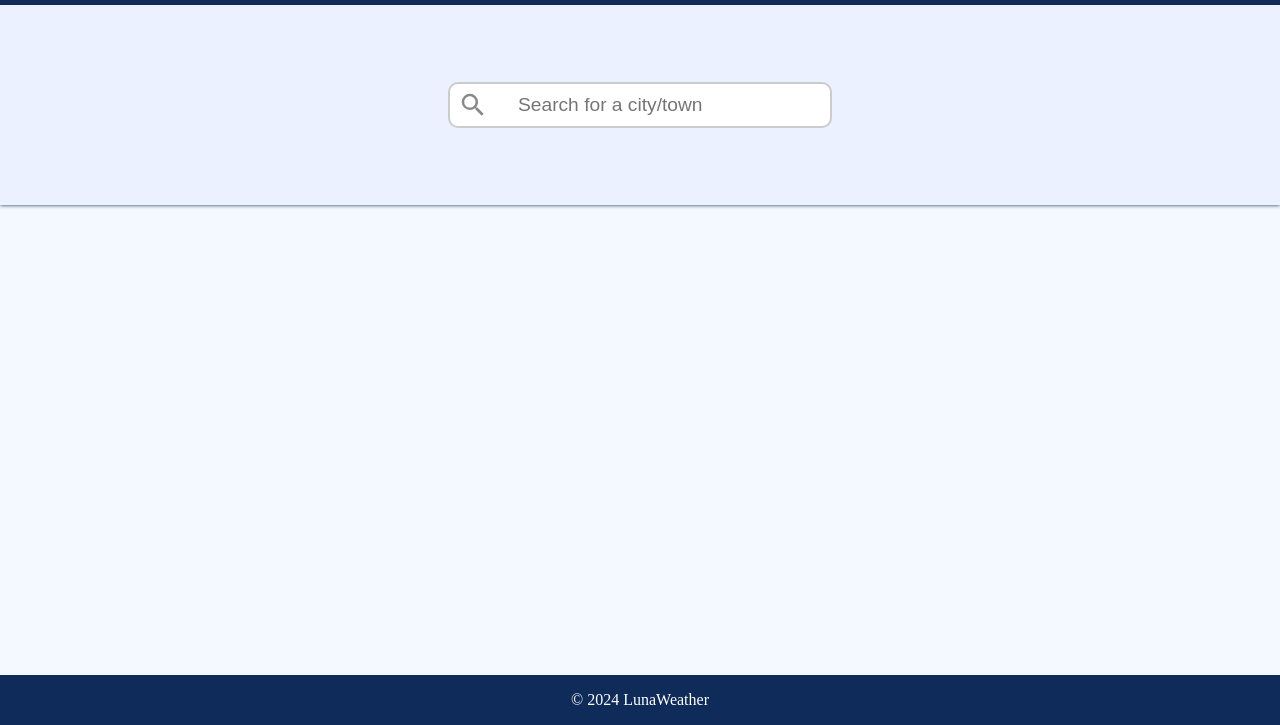
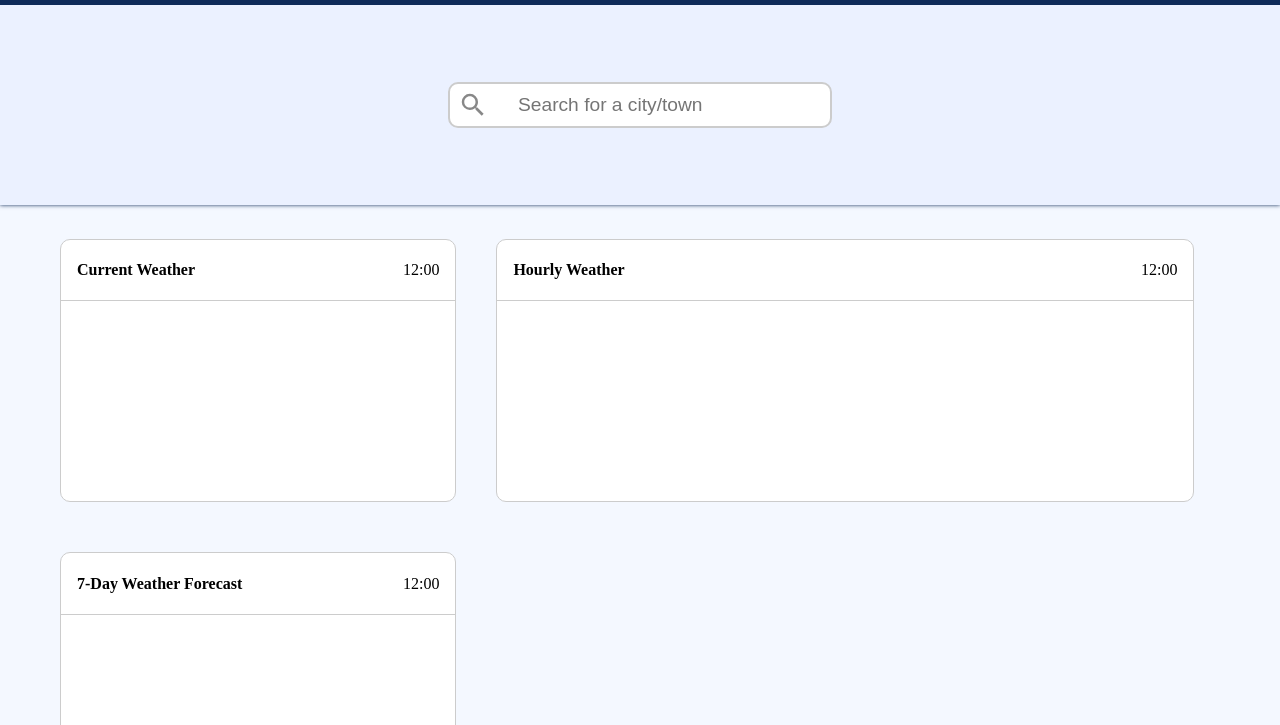
Before and after one commit to kylepunta/weather-app, a website built with webpack: page src/template.html in a window 1280 px wide. Shown: the part 75-800 px from the top of the page. Built offline with nearby package versions, Linux system fonts and the light colour scheme.

Commit message:
Added a div for the current weather, hourly weather and weekly weather

```diff
--- a/src/template.html
+++ b/src/template.html
@@ -47,7 +47,43 @@
           </div>
         </form>
       </section>
-      <section></section>
+      <section>
+        <div class="current-weather-container">
+          <div class="current-weather-header">
+            <div class="current-weather-heading">
+              <h4>Current Weather</h4>
+            </div>
+            <div class="current-time">
+              <p>12:00</p>
+            </div>
+          </div>
+          <div class="current-weather-info"></div>
+        </div>
+        <div class="hourly-weather-container">
+          <div class="hourly-weather-header">
+            <div>
+              <h4>Hourly Weather</h4>
+            </div>
+            <div>
+              <p>12:00</p>
+            </div>
+          </div>
+          <div class="hourly-weather-info"></div>
+        </div>
+      </section>
+      <section>
+        <div class="weekly-weather-container">
+          <div class="weekly-weather-header">
+            <div>
+              <h4>7-Day Weather Forecast</h4>
+            </div>
+            <div>
+              <p>12:00</p>
+            </div>
+          </div>
+          <div class="weekly-weather-info"></div>
+        </div>
+      </section>
     </main>
     <aside>
       <div class="settings-header">
```
